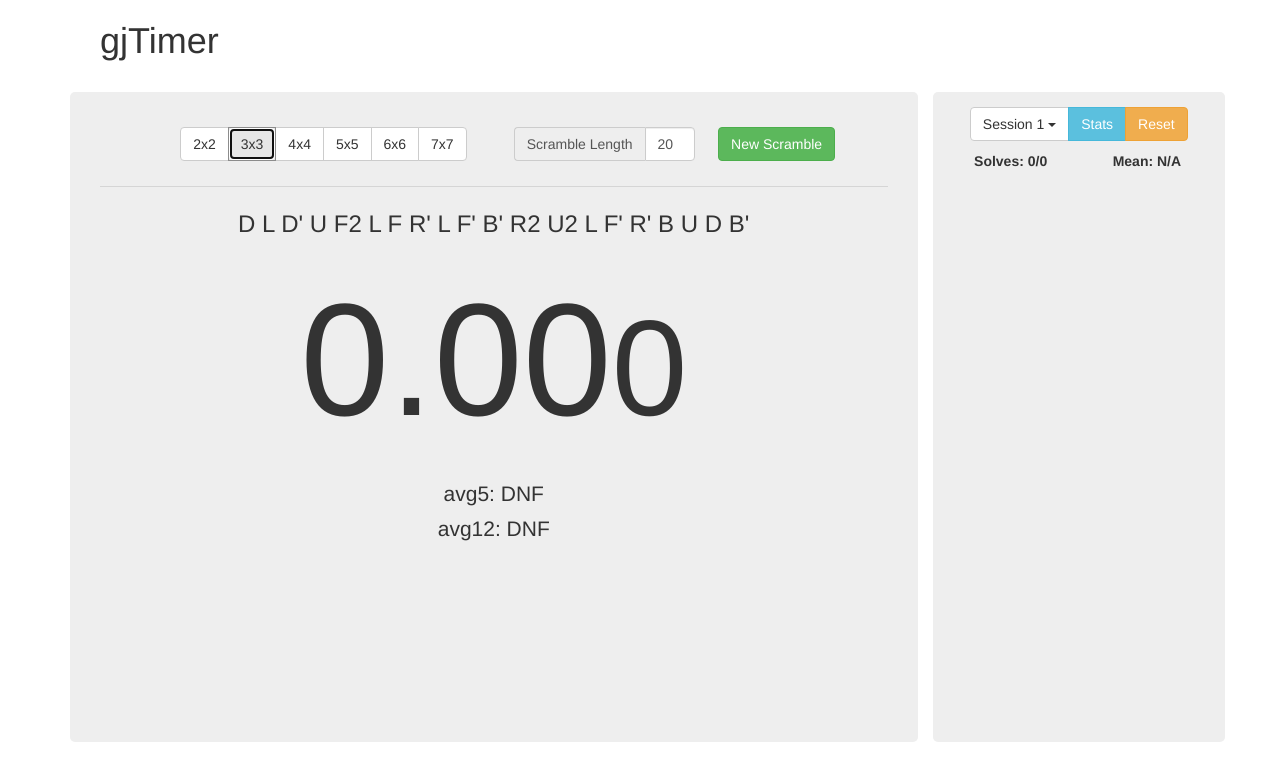
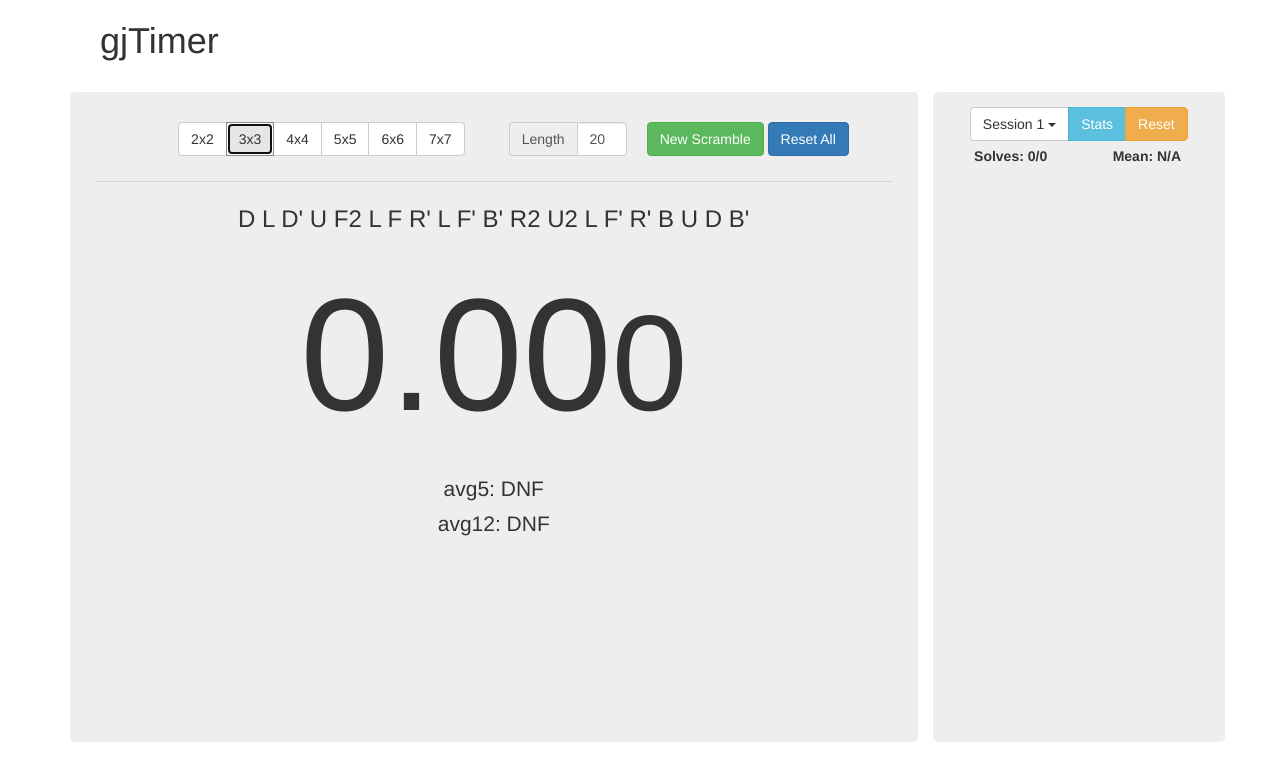
Before and after one commit to timwongj/gjTimer, a plain HTML site: page index.html in a window 1280 px wide. Drawn offline with nearby package versions, Linux system fonts and the light colour scheme.

Commit message:
13 Feb 2015 2332

```diff
--- a/css/style.css
+++ b/css/style.css
@@ -5,7 +5,7 @@
 #timerJumbotron {
 	height:calc(100vh - 150px);
 	max-height:800px;
-	padding:30px;
+	padding:25px;
 	overflow-y:scroll;
 	border-radius:5px;
 }
@@ -32,14 +32,6 @@
 	margin:5px;
 }
 
-#scrambleTypeButtonGroup {
-	margin:5px;
-}
-
-#scrambleLengthInputGroup {
-	margin:5px;
-}
-
 #scrambleLength {
 	width:50px;
 }
@@ -52,9 +44,19 @@
 	text-align:center;
 }
 
-#newScrambleDiv {
-	text-align:center;
-	margin:5px;
+#scramble2x2, #scramble3x3, #scramble4x4, #scramble5x5, #scramble6x6, #scramble7x7 {
+	margin-top:5px;
+	margin-bottom:5px;
+}
+
+#scrambleLengthInputGroup {
+	margin-top:5px;
+	margin-bottom:5px;
+}
+
+#newScrambleButton, #optionsButton {
+	margin-top:5px;
+	margin-bottom:5px;
 }
 
 #times {
@@ -74,9 +76,9 @@
     text-align:center;
 }
 
-#sessionButtonGroup {
-	padding-top:5px;
-	padding-bottom:10px;
+#sessionDropdownButton, #statsButton, #resetButton {
+	margin-top:5px;
+	margin-bottom:5px;
 }
 
 .popover {
--- a/index.html
+++ b/index.html
@@ -38,14 +38,15 @@
   								<button type="button" class="btn btn-default" id="scramble7x7">7x7</button>
 							</div>
 						</div>
-						<div class="col-xs-3" id="scrambleLengthDiv">
+						<div class="col-xs-2" id="scrambleLengthDiv">
 							<div class="input-group" id="scrambleLengthInputGroup">
-  								<span class="input-group-addon" id="basic-addon1">Scramble Length</span>
+  								<span class="input-group-addon" id="lengthLabel">Length</span>
   								<input type="text" maxlength="3" class="form-control" value="20" aria-describedby="basic-addon1" id="scrambleLength">
 							</div>
 						</div>
-						<div class="col-xs-2" id="newScrambleDiv">
+						<div class="col-xs-4" id="newScrambleDiv">
 							<button type="button" class="btn btn-success" id="newScrambleButton">New Scramble</button>
+							<button type="button" class="btn btn-primary" id="optionsButton">Reset All</button>
 						</div>
 					</div>
 					<hr/>
--- a/js/gjTimer.js
+++ b/js/gjTimer.js
@@ -219,7 +219,11 @@ $(document).ready(function()
 		localStorage.setItem("scramble", $("#scramble").text());
 		localStorage.setItem("scrambleType", scrambleType);
 		printScramble();
-	})
+	});
+	$("#optionsButton").click(function () {
+		localStorage.clear();
+		location.reload();
+	});
 	var dt, timeElapsed, minutes, seconds, milliseconds, dtElapsed;
 	printScramble();
 	$(document).on('keydown', function (e)
```
